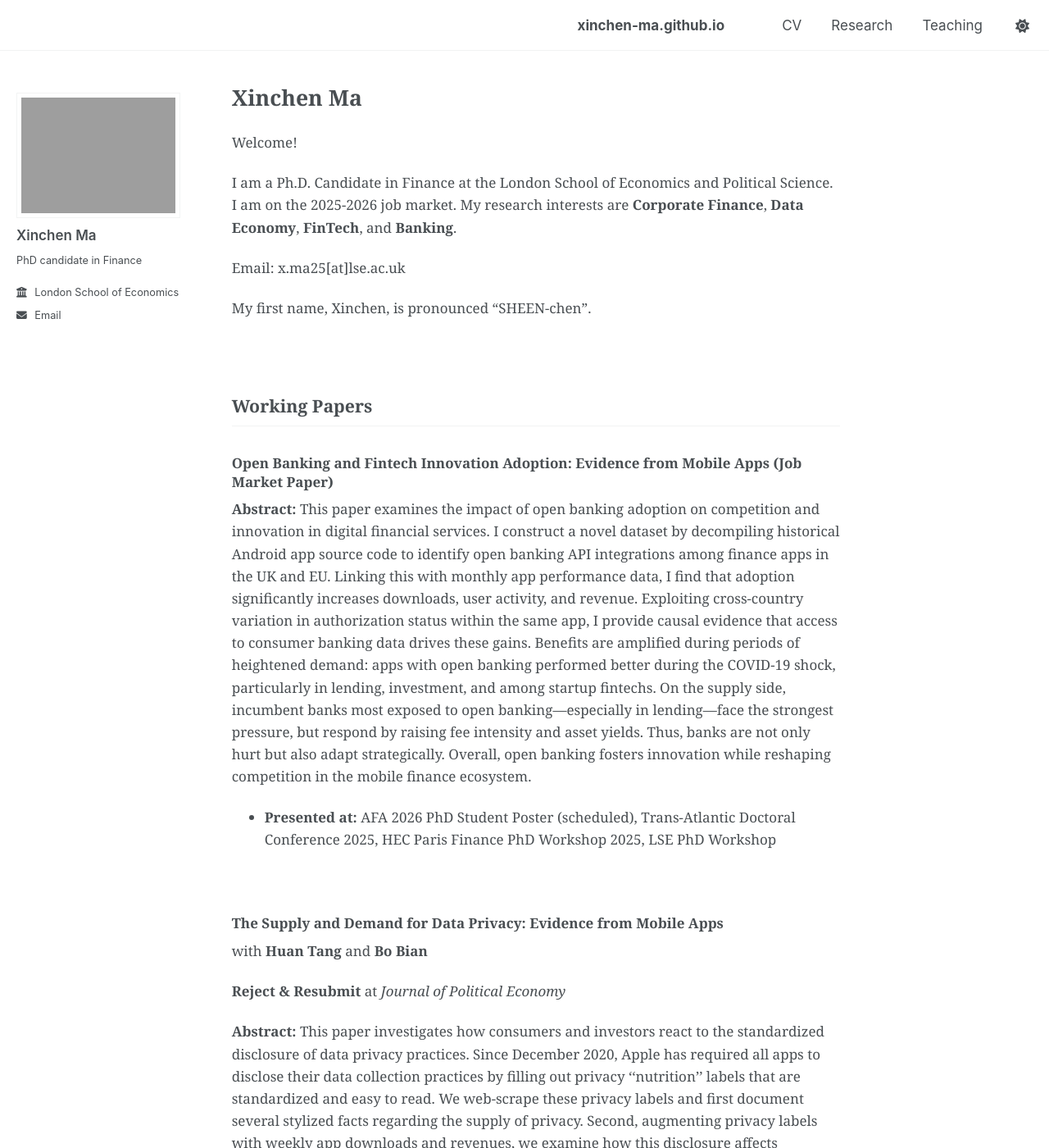
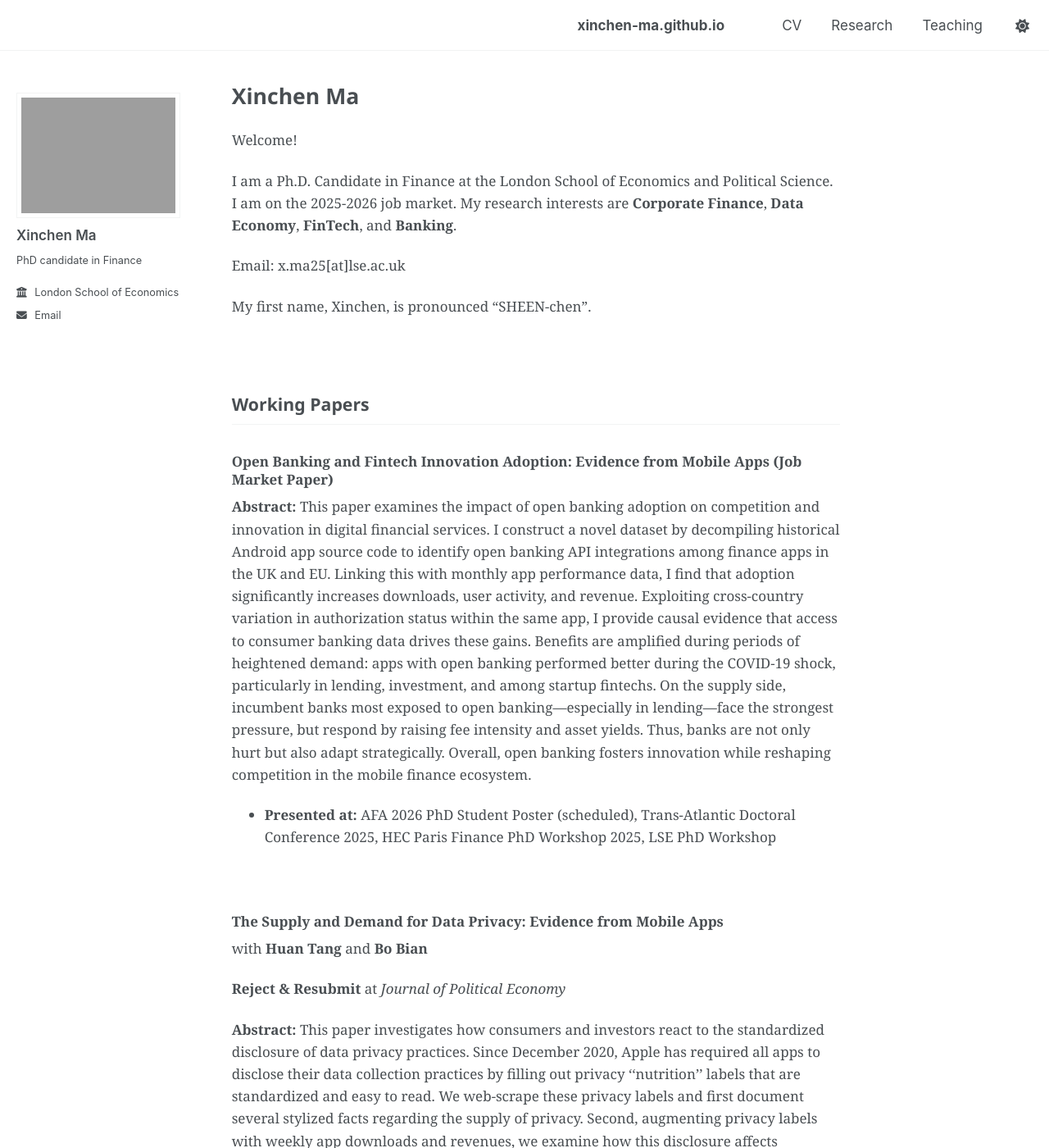
Before and after one commit to xinchen-ma/xinchen-ma.github.io, a Jekyll site: the page built from index.md, in a window 1280 px wide and 1400 px high. Shown: the whole window at 82% size. Built offline with Jekyll 4.4.1, drawn with Linux system fonts in a browser that asks for light colours; a script that is not in the unit is left out.

Commit message:
Update custom.css

```diff
--- a/assets/css/custom.css
+++ b/assets/css/custom.css
@@ -90,3 +90,17 @@ h1, h2, h3, h4, h5, h6,
   font-weight: 600;   /* 600 gives strong emphasis, but not too bold */
   line-height: 1.3;   /* a bit more breathing room than sans-serif */
 }
+
+
+/* Override: Your name (the page title at top) */
+.page__title {
+  font-family: "Segoe UI", Calibri, Arial, sans-serif;
+  font-weight: 600;
+  line-height: 1.2;
+}
+
+/* Override: Section titles (Working Papers, Work in Progress, Teaching) */
+h2 {
+  font-family: "Segoe UI", Calibri, Arial, sans-serif;
+  font-weight: 600;
+}
```
